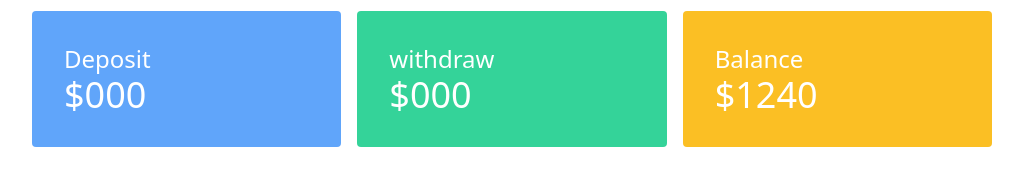
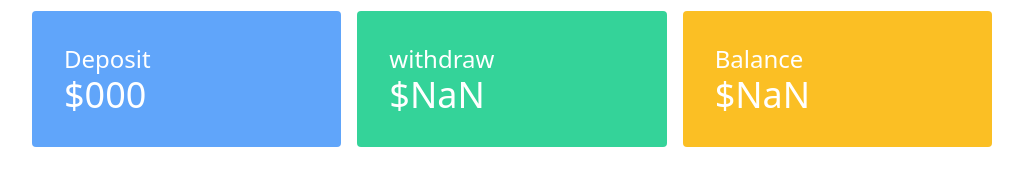
Before and after one commit to NA-Siddiky/Banking-Management, a plain HTML site: page banking.html in a window 1280 px wide. Both pictures are taken after a click on the button "Withdraw". Shown: the part 133-302 px from the top of the page, without its empty margins (128-1151 px from the left). Drawn offline with nearby package versions, Linux system fonts and the light colour scheme.

Commit message:
banking managment complete

```diff
--- a/banking.html
+++ b/banking.html
@@ -25,7 +25,7 @@
                 </div>
                 <div class="bg-green-400 p-8 rounded">
                     <h3 class="text-2xl">withdraw</h3>
-                    <h4 class="text-4xl">$000</h4>
+                    <h4 class="text-4xl">$<span id="withdraw-total">000</span></h4>
                 </div>
                 <div class="bg-yellow-400 p-8 rounded">
                     <h3 class="text-2xl">Balance</h3>
--- a/js/banking.js
+++ b/js/banking.js
@@ -16,13 +16,41 @@ document.getElementById('deposit-button').addEventListener('click', function ()
     // update total balance
     const balanceTotal = document.getElementById('balance-total');
     const previousBalanceTotal = balanceTotal.innerText;
-    console.log(previousBalanceTotal)
     const newBalanceTotal = parseFloat(previousBalanceTotal) + parseFloat(newDepositAmount);
 
-    console.log(newBalanceTotal);
+    balanceTotal.innerText = newBalanceTotal;
+
+    // Clean the input box
+    depositInput.value = '';
+});
+
+// handle withdraw button event
+document.getElementById('withdraw-button').addEventListener('click', function () {
+    // console.log("clicked")
+    const withdrawInput = document.getElementById('withdraw-input');
+    const withdrawAmountText = withdrawInput.value;
+    // console.log(withdrawAmountText);
+    const newWithdrawAmount = parseFloat(withdrawAmountText);
+    // console.log(newWithdrawAmount);
+
+    // set withdraw total
+    const withdrawTotal = document.getElementById("withdraw-total");
+    const previousWithdrawText = withdrawTotal.innerText;
+    const previousWithdrawTotal = parseFloat(previousWithdrawText);
+    const newWithdrawTotal = previousWithdrawTotal + newWithdrawAmount;
+
+    withdrawTotal.innerText = newWithdrawTotal;
+
+    // update balance
+    const balanceTotal = document.getElementById('balance-total');
+    const previousBalanceText = balanceTotal.innerText;
+    const previousBalanceTotal = parseFloat(previousBalanceText);
+
+    const newBalanceTotal = previousBalanceTotal - newWithdrawAmount;
+
     balanceTotal.innerText = newBalanceTotal;
 
 
     // Clean the input box
-    depositInput.value = '';
-})
+    withdrawInput.value = '';
+});
```
